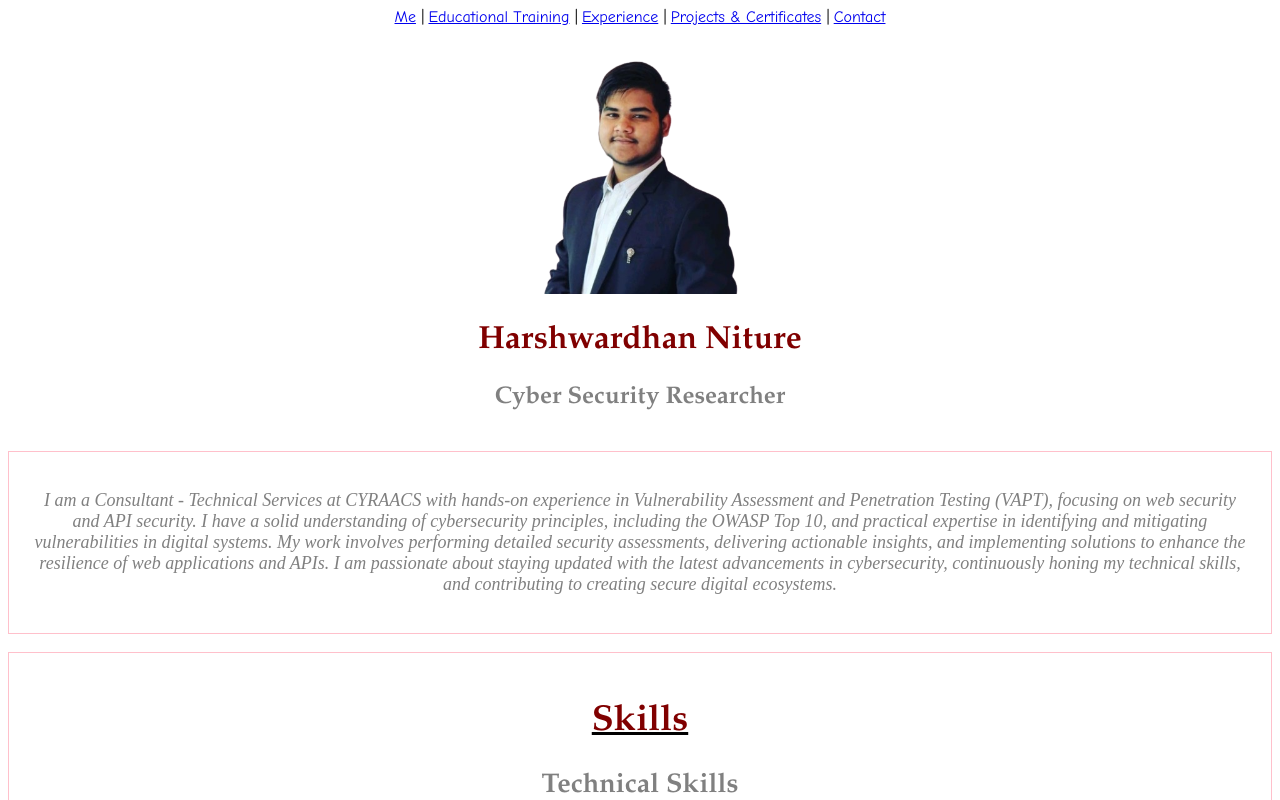
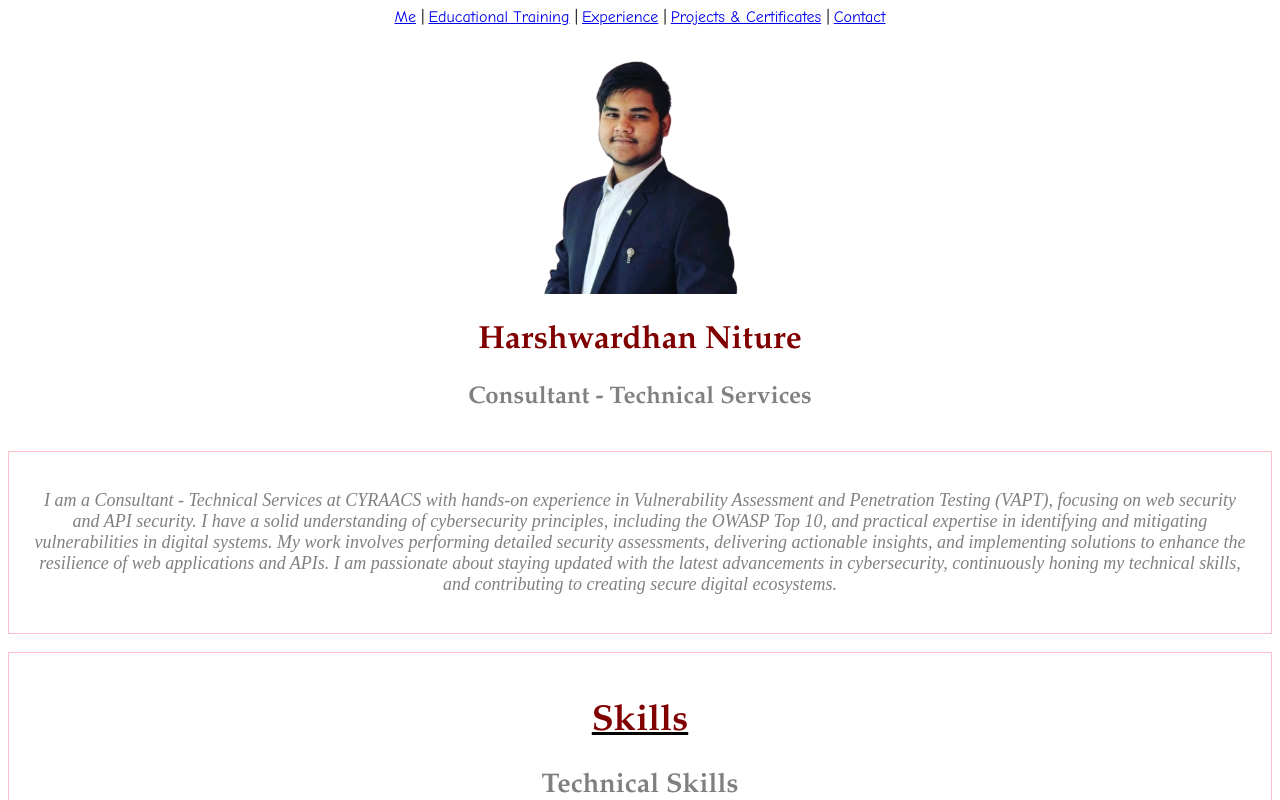
Before and after one commit to harshniture/portfolio, a plain HTML site: page index.html in a window 1280 px wide. Shown: the top 800 px of the page. Drawn offline with Linux system fonts and the light colour scheme.

Commit message:
Update index.html

```diff
--- a/index.html
+++ b/index.html
@@ -19,7 +19,7 @@
     <div>
     <img src="Images/Harsh-Niture.png" width="250px" height="250px">
     <h1><font face="Garamond" color="maroon">Harshwardhan Niture</font></h1>
-    <h2><font face="Garamond" color="grey">Cyber Security Researcher</font></h2>
+    <h2><font face="Garamond" color="grey">Consultant - Technical Services</font></h2>
     </div><br>
     <div style="border:1px solid pink;padding:20px;font-size:18px" >
     <!-- <p><i>I am Cyber security aspirant and B.Tech Student at VIT University,Bhopal<br>I am quick learner and I like to accept challanges<br>I have good experience in team management</i></p> -->
```
